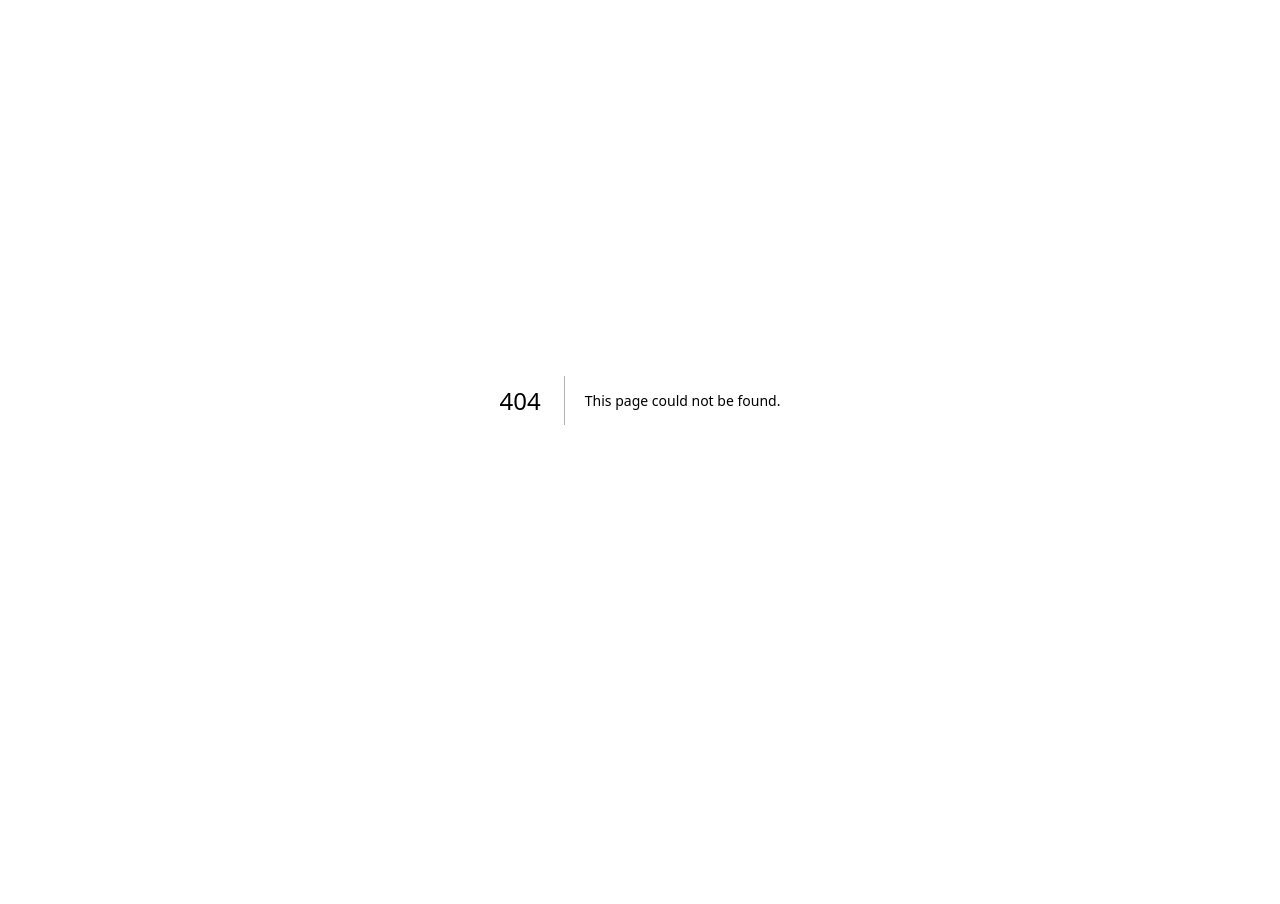
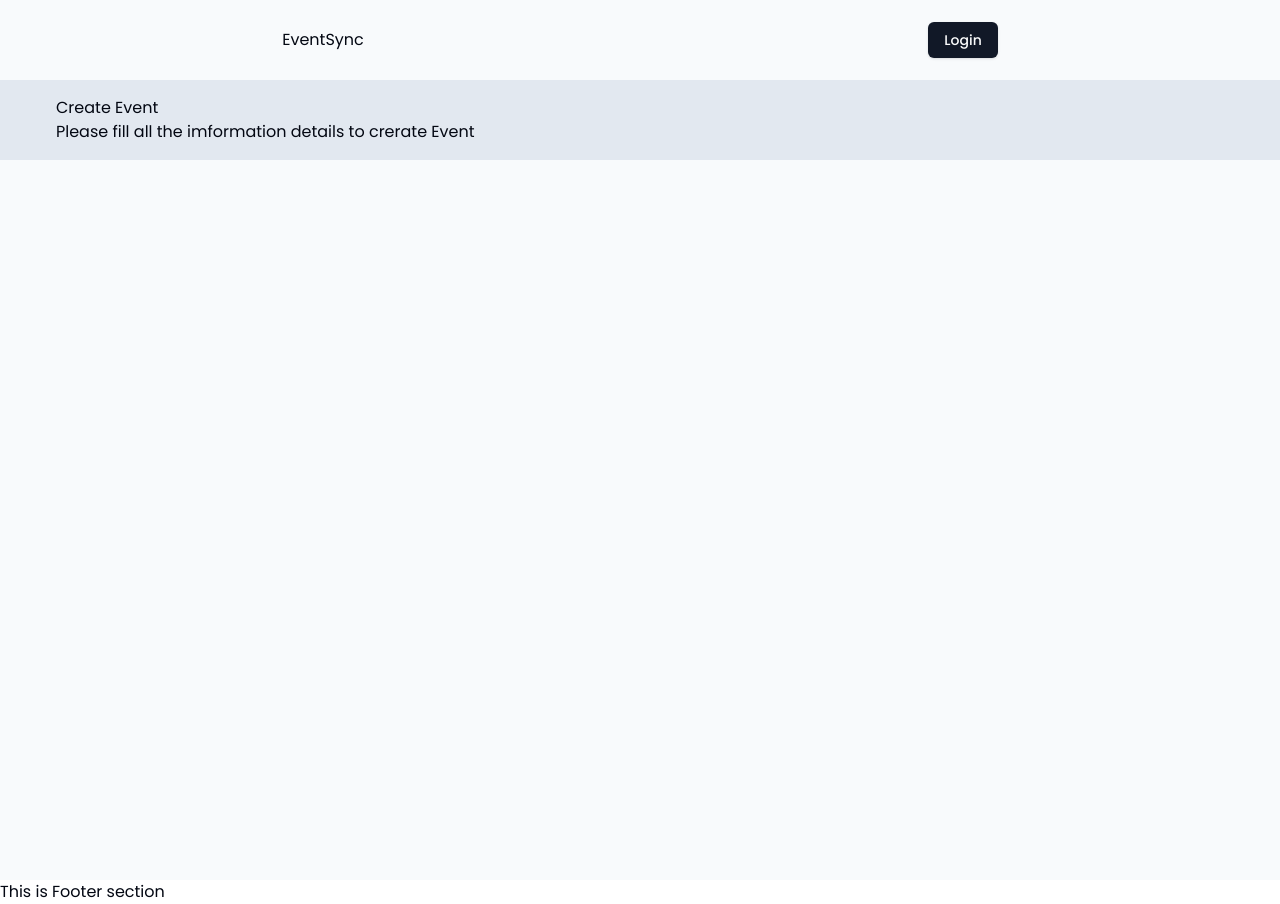
Before and after one commit to voiiddxx/EventSync-Nextjs, a Next.js app: page /events/create in a window 1280 px wide. Before the commit this address had no page. Before the commit the page ends 800 px from the top, so only its background shows below. Built offline with nearby package versions, Linux system fonts and the light colour scheme; no server answers.

Commit message:
some form implementation

```diff
--- /dev/null
+++ b/app/(root)/events/create/page.tsx
@@ -0,0 +1,13 @@
+
+const page = () => {
+  return (
+    <div className="min-h-screen w-full bg-slate-50">
+     <div className="h-20 w-full bg-slate-200 flex items-start justify-center flex-col pl-14">
+        <h1>Create Event</h1>
+        <p>Please fill all the imformation details to crerate Event</p>
+     </div>
+    </div>
+  )
+}
+
+export default page
--- a/middleware.ts
+++ b/middleware.ts
@@ -3,7 +3,7 @@ import { authMiddleware } from "@clerk/nextjs";
 export default authMiddleware({
     publicRoutes:[
       "/",
-      "events/create",
+      "/events/create",
       "/api/webhook/clerk"
     ],
     ignoredRoutes:[
```
